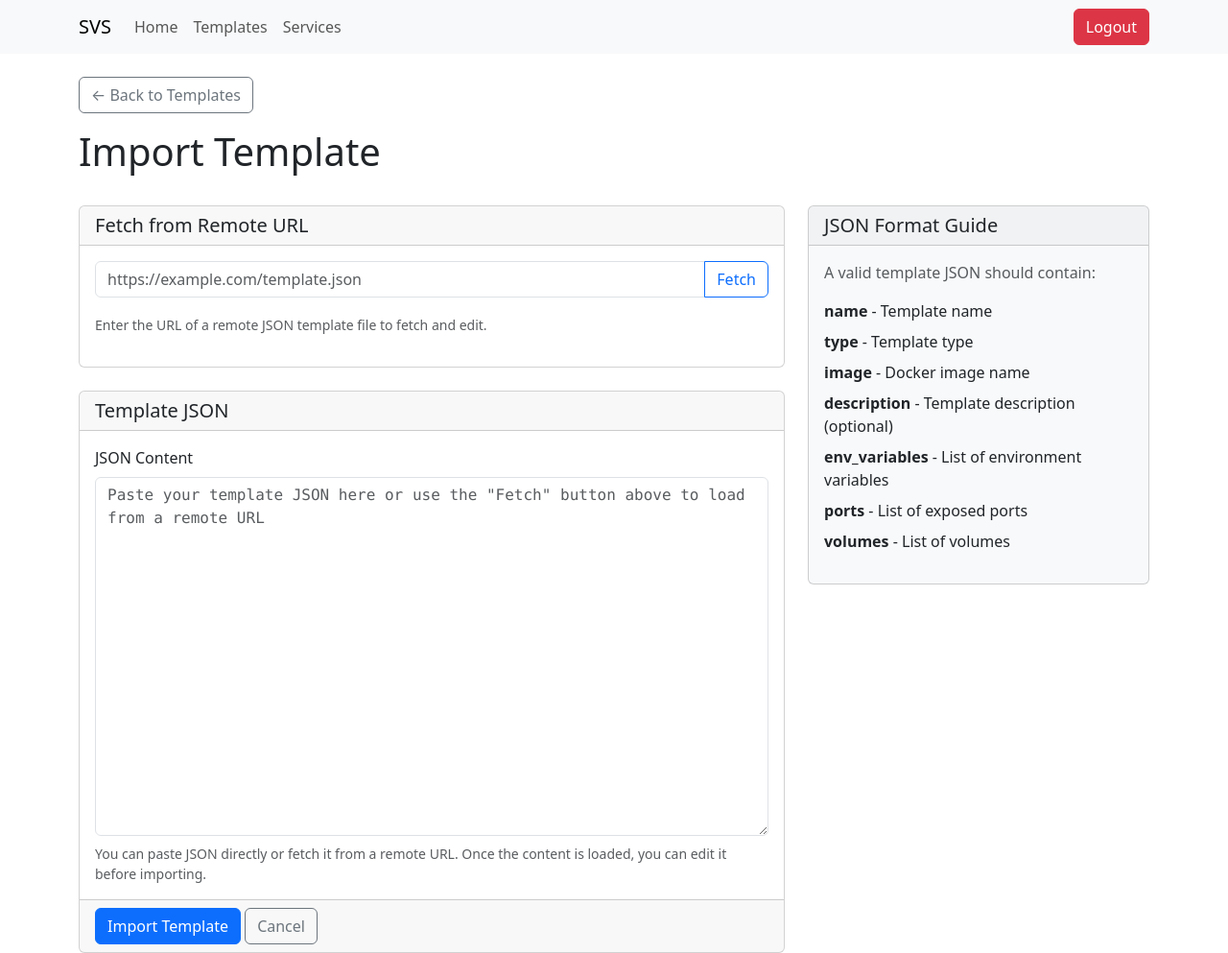
After one commit to kristiankunc/svs-core, a Django app: template web/app/templates/templates/import.html in a window 1280 px wide. The commit adds this page. Shown: the whole page at 96% size. Run offline with Django 5.2, Linux system fonts and the light colour scheme; the template is opened without the code that fills it, so the values that code supplies are empty.

Commit message:
add web import

```diff
--- /dev/null
+++ b/web/app/templates/templates/import.html
@@ -0,0 +1,163 @@
+{% extends "base.html" %}
+{% block title %}Import Template - My Site{% endblock %}
+{% block content %}
+    <div class="row mb-4">
+        <div class="col">
+            <a href="{% url 'list_templates' %}"
+               class="btn btn-outline-secondary mb-3">← Back to Templates</a>
+            <h1>Import Template</h1>
+        </div>
+    </div>
+    <div class="row">
+        <div class="col-lg-8">
+            <div class="card mb-4">
+                <div class="card-header">
+                    <h5 class="mb-0">Fetch from Remote URL</h5>
+                </div>
+                <div class="card-body">
+                    <form id="fetch-form" class="mb-3">
+                        {% csrf_token %}
+                        <div class="input-group mb-3">
+                            <input type="url"
+                                   class="form-control"
+                                   id="remote_url"
+                                   placeholder="https://example.com/template.json"
+                                   required>
+                            <button class="btn btn-outline-primary" type="button" id="fetch-btn">
+                                <span id="fetch-btn-text">Fetch</span>
+                                <span id="fetch-spinner"
+                                      class="spinner-border spinner-border-sm d-none ms-2"
+                                      role="status"
+                                      aria-hidden="true"></span>
+                            </button>
+                        </div>
+                        <small class="text-muted">Enter the URL of a remote JSON template file to fetch and edit.</small>
+                    </form>
+                </div>
+            </div>
+            <form method="post" id="import-form">
+                {% csrf_token %}
+                <div class="card">
+                    <div class="card-header">
+                        <h5 class="mb-0">Template JSON</h5>
+                    </div>
+                    <div class="card-body">
+                        <div class="form-group">
+                            <label for="json_data" class="form-label">JSON Content</label>
+                            <textarea class="form-control font-monospace"
+                                      id="json_data"
+                                      name="json_data"
+                                      rows="15"
+                                      placeholder='Paste your template JSON here or use the "Fetch" button above to load from a remote URL'
+                                      required></textarea>
+                            <small class="text-muted d-block mt-2">
+                                You can paste JSON directly or fetch it from a remote URL. Once the content is loaded, you can edit it before importing.
+                            </small>
+                        </div>
+                    </div>
+                    <div class="card-footer">
+                        <button type="submit" class="btn btn-primary">Import Template</button>
+                        <a href="{% url 'list_templates' %}" class="btn btn-outline-secondary">Cancel</a>
+                    </div>
+                </div>
+            </form>
+        </div>
+        <div class="col-lg-4">
+            <div class="card bg-light">
+                <div class="card-header">
+                    <h5 class="mb-0">JSON Format Guide</h5>
+                </div>
+                <div class="card-body">
+                    <p class="text-muted mb-3">A valid template JSON should contain:</p>
+                    <ul class="list-unstyled">
+                        <li class="mb-2">
+                            <strong>name</strong> - Template name
+                        </li>
+                        <li class="mb-2">
+                            <strong>type</strong> - Template type
+                        </li>
+                        <li class="mb-2">
+                            <strong>image</strong> - Docker image name
+                        </li>
+                        <li class="mb-2">
+                            <strong>description</strong> - Template description (optional)
+                        </li>
+                        <li class="mb-2">
+                            <strong>env_variables</strong> - List of environment variables
+                        </li>
+                        <li class="mb-2">
+                            <strong>ports</strong> - List of exposed ports
+                        </li>
+                        <li class="mb-2">
+                            <strong>volumes</strong> - List of volumes
+                        </li>
+                    </ul>
+                </div>
+            </div>
+        </div>
+    </div>
+    <script>
+        document.getElementById('fetch-btn').addEventListener('click', async function() {
+            const url = document.getElementById('remote_url').value.trim();
+
+            if (!url) {
+                alert('Please enter a valid URL');
+                return;
+            }
+
+            const btn = this;
+            const btnText = document.getElementById('fetch-btn-text');
+            const spinner = document.getElementById('fetch-spinner');
+            const jsonDataField = document.getElementById('json_data');
+
+            // Show loading state
+            btn.disabled = true;
+            btnText.textContent = 'Fetching...';
+            spinner.classList.remove('d-none');
+
+            try {
+                const response = await fetch(url);
+
+                if (!response.ok) {
+                    throw new Error(`HTTP error! status: ${response.status}`);
+                }
+
+                const text = await response.text();
+
+                // Try to parse as JSON to validate
+                JSON.parse(text);
+
+                // Populate the textarea with formatted JSON
+                jsonDataField.value = JSON.stringify(JSON.parse(text), null, 2);
+
+                // Scroll to the editor
+                jsonDataField.scrollIntoView({ behavior: 'smooth' });
+                jsonDataField.focus();
+
+            } catch (error) {
+                let errorMsg = 'Failed to fetch template from URL.';
+                if (error instanceof SyntaxError) {
+                    errorMsg = 'Invalid JSON content received from URL.';
+                } else if (error instanceof TypeError) {
+                    errorMsg = 'Could not fetch from URL. Check CORS and URL validity.';
+                } else {
+                    errorMsg = error.message;
+                }
+                alert(errorMsg);
+            } finally {
+                // Reset button state
+                btn.disabled = false;
+                btnText.textContent = 'Fetch';
+                spinner.classList.add('d-none');
+            }
+        });
+
+        // Allow Enter key to trigger fetch
+        document.getElementById('remote_url').addEventListener('keypress', function(e) {
+            if (e.key === 'Enter') {
+                e.preventDefault();
+                document.getElementById('fetch-btn').click();
+            }
+        });
+    </script>
+{% endblock %}
--- a/web/app/templates/templates/list.html
+++ b/web/app/templates/templates/list.html
@@ -6,7 +6,10 @@
             <h1>Docker Templates</h1>
         </div>
         <div class="col-auto">
-            <a href="#" class="btn btn-primary">Create Template</a>
+            {% if is_admin %}
+                <a href="#" class="btn btn-primary">Create Template</a>
+                <a href="{% url 'import_template' %}" class="btn btn-primary">Import from JSON</a>
+            {% endif %}
         </div>
     </div>
     {% if templates %}
```
Also changed, not shown: web/app/views/templates.py (+22 -4 lines).
